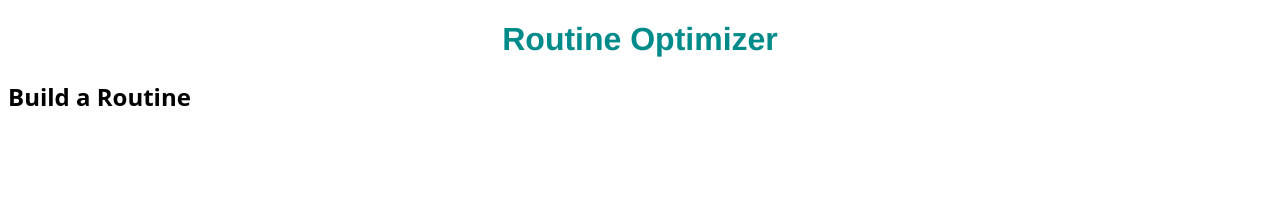
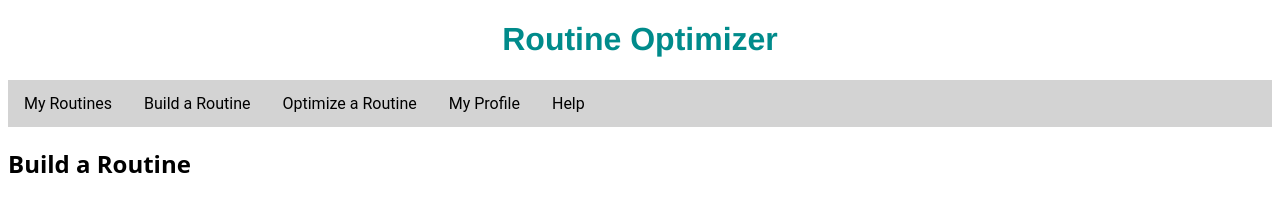
Before and after one commit to routine-optimizer/wag, a plain HTML site: page build.html in a window 1280 px wide. Drawn offline with Linux system fonts and the light colour scheme.

Commit message:
Add Sticky Menu Bar to sub pages

```diff
--- a/build.html
+++ b/build.html
@@ -14,6 +14,16 @@
 <h1>Routine Optimizer</h1>
 </div>
 
+<div class="topnav">
+<ul>
+  <li><a href="myroutines.html">My Routines</a></li>
+  <li><a href="build.html">Build a Routine</a></li>
+  <li><a href="optimizer.html">Optimize a Routine</a></li>
+  <li><a href="profile.html">My Profile</a></li>
+  <li><a href="help.html">Help</a></li>
+</ul>
+</div>
+
 <h2>Build a Routine</h2>
 
 </body>
--- a/styles.css
+++ b/styles.css
@@ -1,7 +1,7 @@
 a {
   display: block;
   padding: 8px;
-  background-color: white;
+  background-color: lightgray;
 }
 
 body {
@@ -43,7 +43,7 @@ ul {
   margin: 0;
   padding: 0;
   overflow: hidden;
-  background-color: white;
+  background-color: lightgray;
   position: -webkit-sticky; /* Safari */
   position: sticky;
   top: 0;
```
Also changed, not shown: help.html (+10 -0 lines), myroutines.html (+10 -0 lines), optimizer.html (+10 -0 lines), profile.html (+10 -0 lines).
